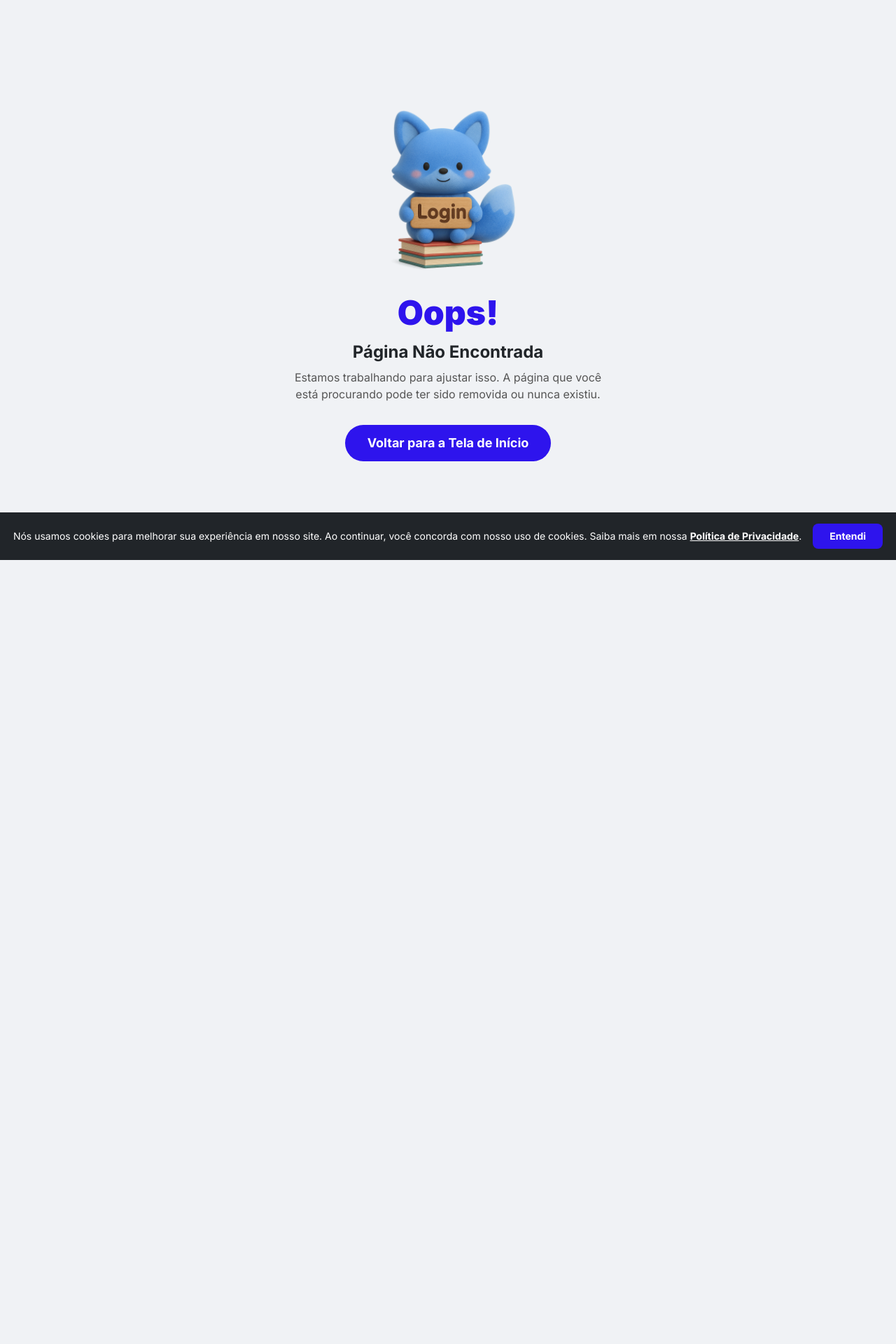
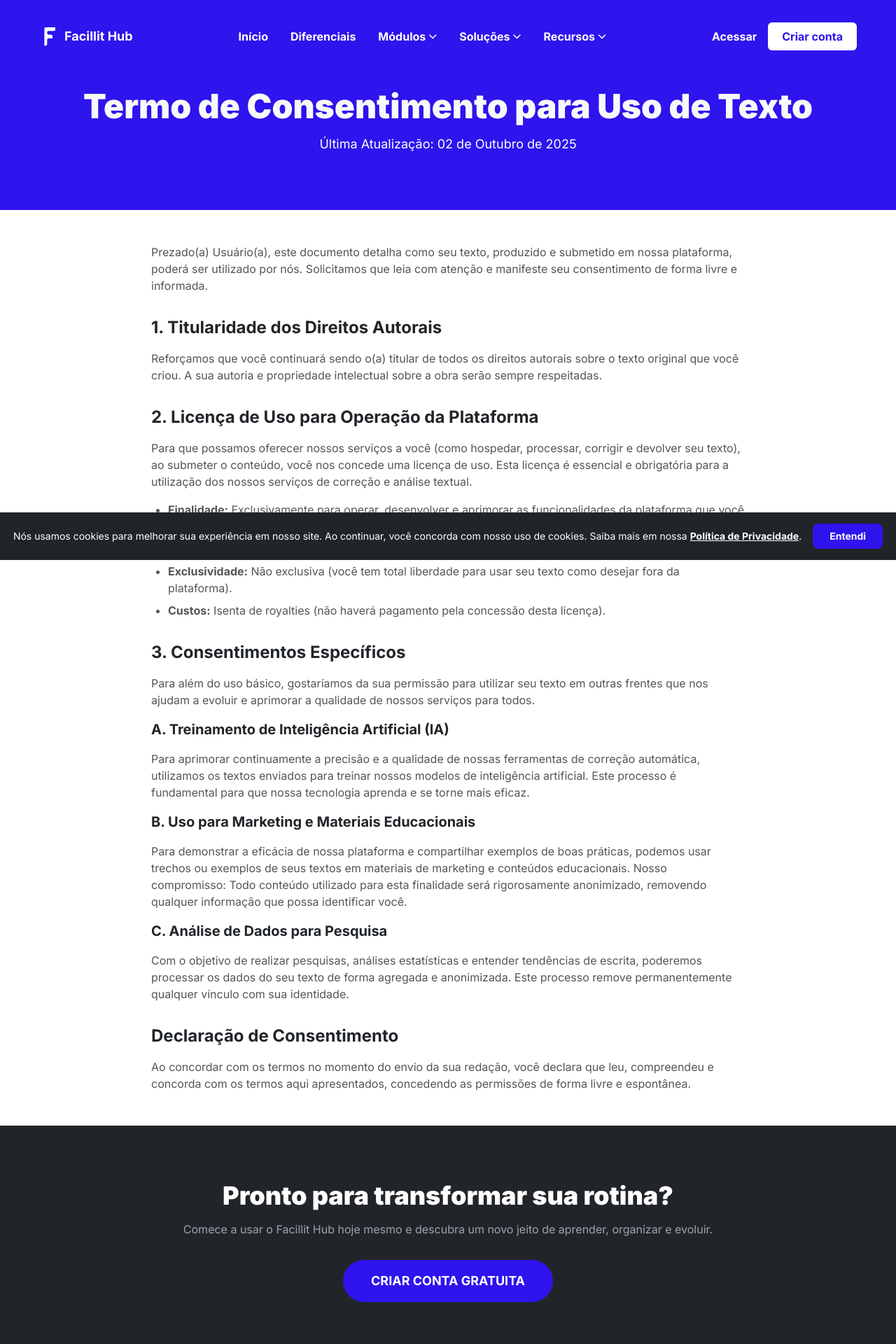
Before and after one commit to facillithub-ctrl/website-facillit, a Next.js app: page /recursos/direito-autoral in a window 1280 px wide. Before the commit this address had no page. Shown: the top 1920 px of the page at 70% size. Before the commit the page ends 800 px from the top, so only its background shows below. Built offline with nearby package versions, Linux system fonts and the light colour scheme.

Commit message:
8.6- produto ok com termos atulizados

```diff
--- a/src/app/modulos/facillit-write/page.tsx
+++ b/src/app/modulos/facillit-write/page.tsx
@@ -72,7 +72,7 @@ export default function FacillitWritePage() {
                             <p className="text-text-muted mb-6">
                                 Queremos que você entenda exatamente como seus dados são utilizados para potenciar sua experiência de aprendizado neste módulo. Confira os detalhes sobre o tratamento de dados específico do Facillit Write.
                             </p>
-                            <Link href="/recursos/politica-de-dado/page.tsx" className="inline-block bg-transparent text-royal-blue py-3 px-8 rounded-full font-bold border-2 border-royal-blue transition-all duration-300 hover:bg-royal-blue hover:text-white">
+                            <Link href="/recursos/politica-de-dado" className="inline-block bg-transparent text-royal-blue py-3 px-8 rounded-full font-bold border-2 border-royal-blue transition-all duration-300 hover:bg-royal-blue hover:text-white">
                                 Confira a Política de Dados do Módulo
                             </Link>
                         </div>
--- /dev/null
+++ b/src/app/recursos/direito-autoral/page.tsx
@@ -0,0 +1,80 @@
+import Header from '@/components/Header';
+import Footer from '@/components/Footer';
+import Link from 'next/link';
+
+export default function DireitoAutoralPage() {
+    return (
+        <>
+            <Header />
+            <main>
+                <section className="bg-royal-blue text-white pt-32 pb-20 text-center">
+                    <div className="container mx-auto px-6 text-center">
+                        <h1 className="text-4xl md:text-5xl font-black text-white-text mb-4">Termo de Consentimento para Uso de Texto</h1>
+                        <p className="text-lg text-text-white">Última Atualização: 02 de Outubro de 2025</p>
+                    </div>
+                </section>
+
+                <section className="py-12 bg-white dark:bg-dark-background">
+                    <div className="container mx-auto px-6 max-w-4xl">
+                        <div className="prose lg:prose-xl max-w-none space-y-8 text-text-muted dark:text-dark-text-muted">
+
+                            <p>
+                                Prezado(a) Usuário(a), este documento detalha como seu texto, produzido e submetido em nossa plataforma, poderá ser utilizado por nós. Solicitamos que leia com atenção e manifeste seu consentimento de forma livre e informada.
+                            </p>
+
+                            <div>
+                                <h2 className="text-2xl font-bold text-dark-text dark:text-white mb-4">1. Titularidade dos Direitos Autorais</h2>
+                                <p>
+                                    Reforçamos que você continuará sendo o(a) titular de todos os direitos autorais sobre o texto original que você criou. A sua autoria e propriedade intelectual sobre a obra serão sempre respeitadas.
+                                </p>
+                            </div>
+
+                            <div>
+                                <h2 className="text-2xl font-bold text-dark-text dark:text-white mb-4">2. Licença de Uso para Operação da Plataforma</h2>
+                                <p>
+                                    Para que possamos oferecer nossos serviços a você (como hospedar, processar, corrigir e devolver seu texto), ao submeter o conteúdo, você nos concede uma licença de uso. Esta licença é essencial e obrigatória para a utilização dos nossos serviços de correção e análise textual.
+                                </p>
+                                <ul className="list-disc pl-6 space-y-2 mt-4">
+                                    <li><strong>Finalidade:</strong> Exclusivamente para operar, desenvolver e aprimorar as funcionalidades da plataforma que você utiliza.</li>
+                                    <li><strong>Abrangência:</strong> Mundial (para operar o serviço online sem restrições geográficas).</li>
+                                    <li><strong>Exclusividade:</strong> Não exclusiva (você tem total liberdade para usar seu texto como desejar fora da plataforma).</li>
+                                    <li><strong>Custos:</strong> Isenta de royalties (não haverá pagamento pela concessão desta licença).</li>
+                                </ul>
+                            </div>
+
+                            <div>
+                                <h2 className="text-2xl font-bold text-dark-text dark:text-white mb-4">3. Consentimentos Específicos</h2>
+                                <p>
+                                    Para além do uso básico, gostaríamos da sua permissão para utilizar seu texto em outras frentes que nos ajudam a evoluir e aprimorar a qualidade de nossos serviços para todos.
+                                </p>
+                                <div className="mt-4 space-y-4">
+                                    <h3 className="text-xl font-bold text-dark-text dark:text-white">A. Treinamento de Inteligência Artificial (IA)</h3>
+                                    <p>
+                                        Para aprimorar continuamente a precisão e a qualidade de nossas ferramentas de correção automática, utilizamos os textos enviados para treinar nossos modelos de inteligência artificial. Este processo é fundamental para que nossa tecnologia aprenda e se torne mais eficaz.
+                                    </p>
+                                    <h3 className="text-xl font-bold text-dark-text dark:text-white">B. Uso para Marketing e Materiais Educacionais</h3>
+                                    <p>
+                                        Para demonstrar a eficácia de nossa plataforma e compartilhar exemplos de boas práticas, podemos usar trechos ou exemplos de seus textos em materiais de marketing e conteúdos educacionais. Nosso compromisso: Todo conteúdo utilizado para esta finalidade será rigorosamente anonimizado, removendo qualquer informação que possa identificar você.
+                                    </p>
+                                     <h3 className="text-xl font-bold text-dark-text dark:text-white">C. Análise de Dados para Pesquisa</h3>
+                                    <p>
+                                        Com o objetivo de realizar pesquisas, análises estatísticas e entender tendências de escrita, poderemos processar os dados do seu texto de forma agregada e anonimizada. Este processo remove permanentemente qualquer vínculo com sua identidade.
+                                    </p>
+                                </div>
+                            </div>
+
+                            <div>
+                                <h2 className="text-2xl font-bold text-dark-text dark:text-white mb-4">Declaração de Consentimento</h2>
+                                <p>
+                                    Ao concordar com os termos no momento do envio da sua redação, você declara que leu, compreendeu e concorda com os termos aqui apresentados, concedendo as permissões de forma livre e espontânea.
+                                </p>
+                            </div>
+
+                        </div>
+                    </div>
+                </section>
+            </main>
+            <Footer />
+        </>
+    );
+}
--- a/src/app/recursos/privacidade/page.tsx
+++ b/src/app/recursos/privacidade/page.tsx
@@ -9,7 +9,7 @@ export default function PoliticaDePrivacidadePage() {
                 <section className="bg-royal-blue text-white pt-32 pb-20 text-center">
                     <div className="container mx-auto px-6 text-center">
                         <h1 className="text-4xl md:text-5xl font-black text-white-text mb-4">Política de Privacidade</h1>
-                        <p className="text-lg text-text-white">Data da Última Atualização: 10 de Agosto de 2025</p>
+                        <p className="text-lg text-text-white">Última Atualização: 02 de Outubro de 2025</p>
                     </div>
                 </section>
 
@@ -19,8 +19,8 @@ export default function PoliticaDePrivacidadePage() {
 
                             <div>
                                 <h2 className="text-2xl font-bold text-dark-text mb-4">1. Introdução: Nosso Compromisso com a Sua Privacidade</h2>
-                                <p>Este documento, a Política de Privacidade da FACILLIT HUB TECNOLOGIA E EDUCAÇÃO LTDA. ("FACILLIT HUB", "nós"), tem como objetivo informar de maneira clara, transparente e detalhada como coletamos, utilizamos, armazenamos e protegemos os seus dados pessoais. Reconhecemos a importância fundamental da sua privacidade e nos comprometemos a tratar seus dados com o máximo de cuidado, segurança e em estrita conformidade com a Lei Geral de Proteção de Dados Pessoais (Lei nº 13.709/2018 - "LGPD") e demais legislações aplicáveis, como o Marco Civil da Internet (Lei nº 12.965/2014) e o Estatuto da Criança e do Adolescente (Lei nº 8.069/1990).</p>
-                                <p>Esta política se aplica a todos os "Usuários" (conforme definido em nossos Termos de Uso) que acessam ou utilizam nossa "Plataforma" o ecossistema digital integrado que inclui os subprodutos Facillit Edu, Facillit Games, Facillit Write e Facillit Day. A leitura atenta e a aceitação desta Política são requisitos indispensáveis para o uso de nossos serviços, sendo este documento parte indissociável dos Termos de Uso.</p>
+                                <p>Este documento, a Política de Privacidade da FACILLIT HUB TECNOLOGIA E EDUCAÇÃO LTDA. (FACILLIT HUB, nós), tem como objetivo informar de maneira clara, transparente e detalhada como coletamos, utilizamos, armazenamos e protegemos os seus dados pessoais. Reconhecemos a importância fundamental da sua privacidade e nos comprometemos a tratar seus dados com o máximo de cuidado, segurança e em estrita conformidade com a Lei Geral de Proteção de Dados Pessoais (Lei nº 13.709/2018 - LGPD) e demais legislações aplicáveis, como o Marco Civil da Internet (Lei nº 12.965/2014) e o Estatuto da Criança e do Adolescente (Lei nº 8.069/1990).</p>
+                                <p>Esta política se aplica a todos os Usuários (conforme definido em nossos Termos de Uso) que acessam ou utilizam nossa Plataforma o ecossistema digital integrado que inclui os subprodutos Facillit Edu, Facillit Games, Facillit Write e Facillit Day. A leitura atenta e a aceitação desta Política são requisitos indispensáveis para o uso de nossos serviços, sendo este documento parte indissociável dos Termos de Uso.</p>
                             </div>
 
                             <div>
--- a/src/app/recursos/uso/page.tsx
+++ b/src/app/recursos/uso/page.tsx
@@ -1,5 +1,6 @@
 import Header from '@/components/Header';
 import Footer from '@/components/Footer';
+import Link from 'next/link';
 
 export default function TermosDeUsoPage() {
     return (
@@ -9,7 +10,7 @@ export default function TermosDeUsoPage() {
                 <section className="bg-royal-blue text-white pt-32 pb-20 text-center">
                     <div className="container mx-auto px-6 text-center">
                         <h1 className="text-4xl md:text-5xl font-black text-white-text mb-4">Termos e Condições de Uso da Plataforma Facillit HUB</h1>
-                        <p className="text-lg text-text-white">Última Atualização: 10 de Agosto de 2025</p>
+                        <p className="text-lg text-text-white">Última Atualização: 02 de Outubro de 2025</p>
                     </div>
                 </section>
 
@@ -18,7 +19,7 @@ export default function TermosDeUsoPage() {
                         <div className="prose lg:prose-xl max-w-none space-y-8 text-text-muted">
 
                             <p>
-                                Bem-vindo(a) à Facillit Hub! Estes Termos e Condições de Uso ("Termos") constituem um contrato legalmente vinculativo entre você ("Usuário") e a FACILLIT HUB TECNOLOGIA E EDUCAÇÃO LTDA., pessoa jurídica de direito privado, inscrita no CNPJ sob o nº [Inserir CNPJ], com sede em [Inserir Endereço Completo] ("Facillit Hub", "nós", "nosso"). Ao criar uma conta, acessar ou utilizar a plataforma Facillit Hub, incluindo nosso website, aplicativos e quaisquer serviços associados (coletivamente, os "Serviços"), você declara que leu, compreendeu e concorda em cumprir integralmente estes Termos e nossa Política de Privacidade, que é parte integrante deste documento. <strong>SE VOCÊ NÃO CONCORDA COM QUALQUER PARTE DESTES TERMOS, VOCÊ NÃO DEVE ACESSAR OU UTILIZAR NOSSOS SERVIÇOS.</strong>
+                                Bem-vindo(a) à Facillit Hub! Estes Termos e Condições de Uso (Termos) constituem um contrato legalmente vinculativo entre você (Usuário) e a FACILLIT HUB TECNOLOGIA E EDUCAÇÃO LTDA., pessoa jurídica de direito privado, inscrita no CNPJ sob o nº [Inserir CNPJ], com sede em [Inserir Endereço Completo] (Facillit Hub, nós, nosso). Ao criar uma conta, acessar ou utilizar a plataforma Facillit Hub, incluindo nosso website, aplicativos e quaisquer serviços associados (coletivamente, os Serviços), você declara que leu, compreendeu e concorda em cumprir integralmente estes Termos e nossa <Link href="/recursos/privacidade" className="text-royal-blue underline">Política de Privacidade</Link>, que é parte integrante deste documento. <strong>SE VOCÊ NÃO CONCORDA COM QUALQUER PARTE DESTES TERMOS, VOCÊ NÃO DEVE ACESSAR OU UTILIZAR NOSSOS SERVIÇOS.</strong>
                             </p>
 
                             <div>
@@ -26,14 +27,14 @@ export default function TermosDeUsoPage() {
                                 <ul className="list-disc pl-6 space-y-2">
                                     <li><strong>Plataforma:</strong> Refere-se ao ambiente digital da Facillit Hub, acessível via website [facillithub.com.br] e aplicativos, onde os Serviços são oferecidos.</li>
                                     <li><strong>Usuário:</strong> Qualquer pessoa física que cria uma conta e utiliza os Serviços da Plataforma.</li>
-                                    <li><strong>Conteúdo do Usuário:</strong> Refere-se a todo e qualquer texto, informação ou material que o Usuário envia, publica ou exibe na Plataforma, incluindo, mas não se limitando a, redações submetidas na seção "Facillit Write".</li>
+                                    <li><strong>Conteúdo do Usuário:</strong> Refere-se a todo e qualquer texto, informação ou material que o Usuário envia, publica ou exibe na Plataforma, incluindo, mas não se limitando a, redações submetidas na seção Facillit Write.</li>
                                     <li><strong>Facillit Write:</strong> Módulo específico dos Serviços destinado à produção textual, que oferece correção e análise de redações por meio de uma tecnologia híbrida de Inteligência Artificial e tutores humanos.</li>
                                 </ul>
                             </div>
 
                             <div>
                                 <h2 className="text-2xl font-bold text-dark-text mb-4">2. OBJETO DOS SERVIÇOS</h2>
-                                <p>A Facillit Hub oferece uma plataforma educacional online com ferramentas e recursos para auxiliar estudantes em sua jornada de aprendizado, com foco especial na melhoria da escrita através do módulo "Facillit Write". Os Serviços podem incluir, entre outros, a submissão de redações, correção automatizada por Inteligência Artificial, revisão por tutores humanos, fornecimento de feedback, análise de desempenho e acesso a materiais educacionais.</p>
+                                <p>A Facillit Hub oferece uma plataforma educacional online com ferramentas e recursos para auxiliar estudantes em sua jornada de aprendizado, com foco especial na melhoria da escrita através do módulo Facillit Write. Os Serviços podem incluir, entre outros, a submissão de redações, correção automatizada por Inteligência Artificial, revisão por tutores humanos, fornecimento de feedback, análise de desempenho e acesso a materiais educacionais.</p>
                             </div>
 
                             <div>
@@ -44,7 +45,7 @@ export default function TermosDeUsoPage() {
 
                             <div>
                                 <h2 className="text-2xl font-bold text-dark-text mb-4">4. PROPRIEDADE INTELECTUAL</h2>
-                                <p><strong>4.1. Conteúdo da Facillit Hub:</strong> Todos os direitos de propriedade intelectual sobre a Plataforma, o software, as marcas, logotipos, designs, textos, gráficos e outros conteúdos fornecidos pela Facillit Hub ("Conteúdo da Facillit Hub") são de titularidade exclusiva da Facillit Hub ou de seus licenciantes. Estes Termos não concedem ao Usuário qualquer direito de usar o Conteúdo da Facillit Hub, exceto conforme estritamente necessário para a utilização dos Serviços.</p>
+                                <p><strong>4.1. Conteúdo da Facillit Hub:</strong> Todos os direitos de propriedade intelectual sobre a Plataforma, o software, as marcas, logotipos, designs, textos, gráficos e outros conteúdos fornecidos pela Facillit Hub (Conteúdo da Facillit Hub) são de titularidade exclusiva da Facillit Hub ou de seus licenciantes. Estes Termos não concedem ao Usuário qualquer direito de usar o Conteúdo da Facillit Hub, exceto conforme estritamente necessário para a utilização dos Serviços.</p>
                                 <p><strong>4.2. Conteúdo do Usuário:</strong> Você retém todos os direitos de propriedade intelectual sobre o Conteúdo do Usuário que você cria e submete à Plataforma.</p>
                                 <p><strong>4.3. Licença de Uso para a Facillit Hub:</strong> Ao submeter Conteúdo do Usuário à Plataforma, você concede à Facillit Hub uma licença mundial, não exclusiva, isenta de royalties, sublicenciável e transferível para usar, hospedar, armazenar, reproduzir, modificar, criar obras derivadas (como as redações corrigidas e analisadas), comunicar, publicar e distribuir tal Conteúdo do Usuário.</p>
                                 <p><strong>4.4. Finalidade da Licença:</strong> Esta licença é concedida com o único e exclusivo propósito de permitir que a Facillit Hub opere, desenvolva, aprimore, promova e preste os Serviços a você e a outros usuários, conforme descrito nestes Termos e em nossa Política de Privacidade.</p>
@@ -53,9 +54,9 @@ export default function TermosDeUsoPage() {
                             <div>
                                 <h2 className="text-2xl font-bold text-dark-text mb-4">5. USO DE SEU CONTEÚDO PARA FINALIDADES ESPECÍFICAS</h2>
                                 <p><strong>5.1. Análise de Dados para Aprimoramento do Serviço:</strong> Com o objetivo de realizar pesquisas acadêmicas, análises estatísticas e aprimorar constantemente nossos serviços educacionais, a Facillit Hub poderá processar os dados de sua redação e de seu desempenho de forma agregada e anonimizada. O processo de anonimização remove permanentemente toda e qualquer informação que possa levar à sua identificação.</p>
-                                <p><strong>5.2. Consentimento para Treinamento de Inteligência Artificial:</strong> Para aprimorar continuamente a qualidade de nossas ferramentas, a Facillit Hub utiliza as redações enviadas para treinar, desenvolver e validar seus modelos de inteligência artificial. Este processo é essencial para que nossa tecnologia aprenda com uma ampla variedade de estilos de escrita. Ao concordar com estes termos, você afirma: <strong>"Li e concordo que minhas redações sejam utilizadas para o treinamento e aprimoramento da inteligência artificial da Facillit Hub".</strong></p>
-                                <p><strong>5.3. Consentimento para Uso em Marketing e Materiais Educacionais:</strong> Para demonstrar a eficácia de nossa plataforma, gostaríamos de ter a sua permissão para utilizar, ocasionalmente, trechos de suas redações em nossos materiais de marketing e conteúdos educacionais, sempre de forma anonimizada. Este consentimento é opcional. <strong>"Sim, autorizo o uso de trechos anonimizados de minhas redações para fins educacionais e de marketing pela Facillit Hub."</strong></p>
-                                <p><strong>5.4. Gerenciamento de Permissões:</strong> Você pode, a qualquer momento, revisar e alterar suas permissões de consentimento na seção "Configurações de Privacidade" de sua conta. A revogação do consentimento não afetará a legalidade do tratamento realizado anteriormente.</p>
+                                <p><strong>5.2. Consentimento para Treinamento de Inteligência Artificial:</strong> Para aprimorar continuamente a qualidade de nossas ferramentas, a Facillit Hub utiliza as redações enviadas para treinar, desenvolver e validar seus modelos de inteligência artificial. Este processo é essencial para que nossa tecnologia aprenda com uma ampla variedade de estilos de escrita. Ao concordar com estes termos, você afirma: <strong>&quot;Li e concordo que minhas redações sejam utilizadas para o treinamento e aprimoramento da inteligência artificial da Facillit Hub&quot;.</strong></p>
+                                <p><strong>5.3. Consentimento para Uso em Marketing e Materiais Educacionais:</strong> Para demonstrar a eficácia de nossa plataforma, gostaríamos de ter a sua permissão para utilizar, ocasionalmente, trechos de suas redações em nossos materiais de marketing e conteúdos educacionais, sempre de forma anonimizada. Este consentimento é opcional. <strong>&quot;Sim, autorizo o uso de trechos anonimizados de minhas redações para fins educacionais e de marketing pela Facillit Hub.&quot;</strong></p>
+                                <p><strong>5.4. Gerenciamento de Permissões:</strong> Você pode, a qualquer momento, revisar e alterar suas permissões de consentimento na seção &quot;Configurações de Privacidade&quot; de sua conta. A revogação do consentimento não afetará a legalidade do tratamento realizado anteriormente.</p>
                             </div>
 
                             <div>
@@ -65,12 +66,12 @@ export default function TermosDeUsoPage() {
 
                             <div>
                                 <h2 className="text-2xl font-bold text-dark-text mb-4">7. PRIVACIDADE E PROTEÇÃO DE DADOS</h2>
-                                <p>A Facillit Hub está comprometida com a proteção de seus dados pessoais. Nossa Política de Privacidade detalha como coletamos, usamos, armazenamos e protegemos suas informações em conformidade com a LGPD.</p>
+                                <p>A Facillit Hub está comprometida com a proteção de seus dados pessoais. Nossa <Link href="/recursos/privacidade" className="text-royal-blue underline">Política de Privacidade</Link> detalha como coletamos, usamos, armazenamos e protegemos suas informações em conformidade com a LGPD.</p>
                             </div>
 
                             <div>
                                 <h2 className="text-2xl font-bold text-dark-text mb-4">8. LIMITAÇÃO DE RESPONSABILIDADE</h2>
-                                <p>Os Serviços são fornecidos "no estado em que se encontram". A Facillit Hub não garante que os Serviços serão ininterruptos ou livres de erros. Na máxima extensão permitida pela lei, a Facillit Hub não será responsável por quaisquer danos indiretos, incidentais, especiais, consequenciais ou punitivos.</p>
+                                <p>Os Serviços são fornecidos &quot;no estado em que se encontram&quot;. A Facillit Hub não garante que os Serviços serão ininterruptos ou livres de erros. Na máxima extensão permitida pela lei, a Facillit Hub não será responsável por quaisquer danos indiretos, incidentais, especiais, consequenciais ou punitivos.</p>
                             </div>
 
                             <div>
--- a/src/components/Header.tsx
+++ b/src/components/Header.tsx
@@ -28,9 +28,9 @@ const modulos = {
   ],
 };
 const solucoes = [
-    { href: "#", title: "Para Pessoas", subtitle: "Organização e desenvolvimento pessoal." },
-    { href: "#", title: "Para Escolas", subtitle: "Inovação na gestão pedagógica." },
-    { href: "#", title: "Para Empresas", subtitle: "Produtividade e bem-estar corporativo." },
+    { href: "/recursos/sobre-nos", title: "Para Pessoas", subtitle: "Organização e desenvolvimento pessoal." },
+    { href: "/recursos/sobre-nos", title: "Para Escolas", subtitle: "Inovação na gestão pedagógica." },
+    { href: "/recursos/sobre-nos", title: "Para Empresas", subtitle: "Produtividade e bem-estar corporativo." },
 ];
 const recursos = {
     "Empresa": [
```
Also changed, not shown: src/app/dashboard/applications/write/components/EssayEditor.tsx (+3 -7 lines), src/app/dashboard/onboarding/Onboarding.tsx (+24 -3 lines), src/app/register/page.tsx (+6 -5 lines).
